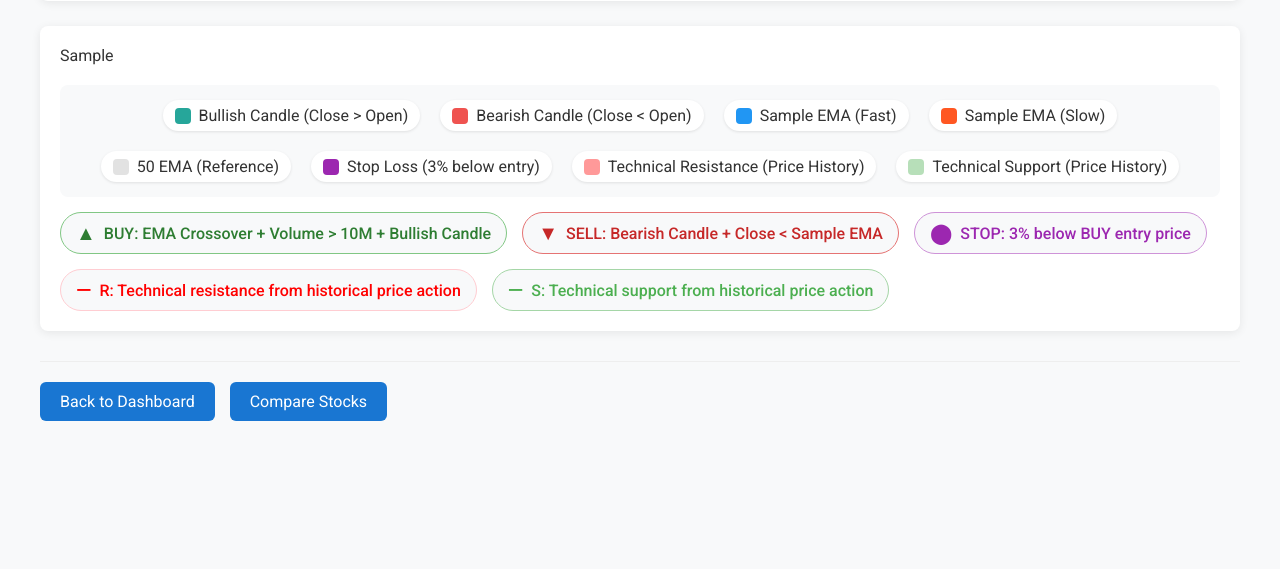
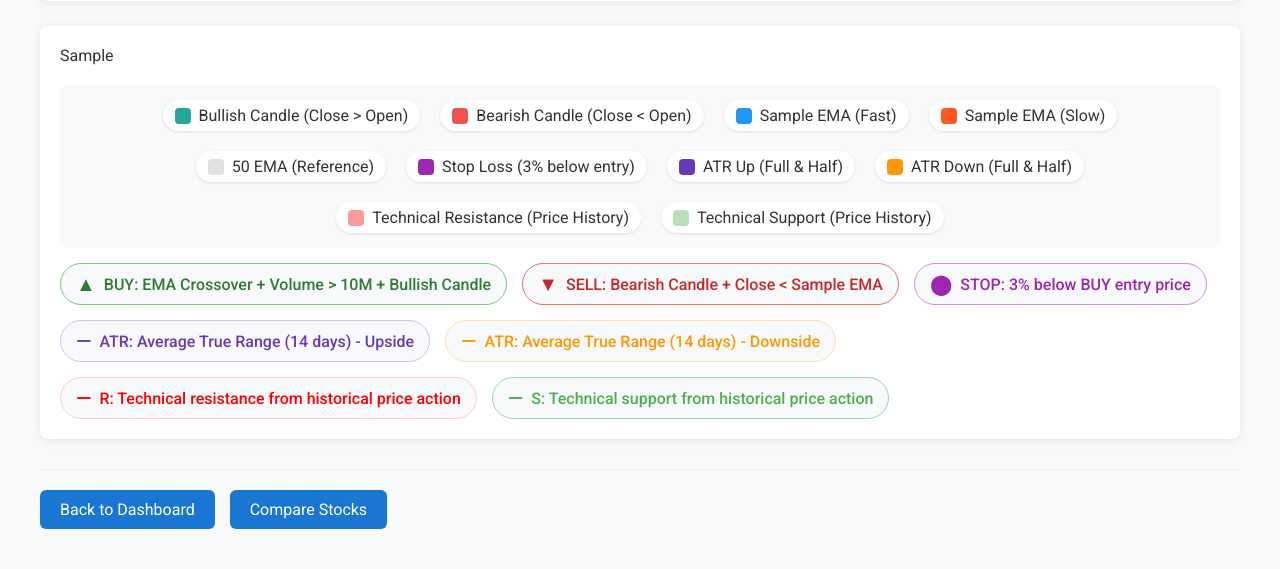
Before and after one commit to aniskhan25/StockSeer, a Flask app: template templates/plot_single.html in a window 1280 px wide. Shown: the part 245-814 px from the top of the page. Before the commit the page ends 666 px from the top, so only its background shows below. Run offline with Flask 2, Linux system fonts and the light colour scheme; the template is opened without the code that fills it: most values are stand-ins (such as "Sample title", 1, 10 or a date in 2020).

Commit message:
Major - Added ATR

```diff
--- a/app.py
+++ b/app.py
@@ -602,6 +602,154 @@ def plot_single():
             all_support_levels.extend(hardcoded_support)
             logging.debug("Using default support levels")
 
+        # Add ATR levels if available
+        if hasattr(system, 'atr_levels') and selected_ticker in system.atr_levels:
+            atr_data = system.atr_levels[selected_ticker]
+
+            # Add ATR full value upside line (purple solid)
+            fig.add_shape(
+                type="line",
+                x0=data.index[0],
+                x1=data.index[-1],
+                y0=atr_data['atr_full_up'],
+                y1=atr_data['atr_full_up'],
+                line=dict(
+                    color="#673AB7",  # Purple
+                    width=1.5,
+                ),
+                opacity=0.7,
+                row=1, col=1
+            )
+
+            # Add ATR half value upside line (purple dotted)
+            fig.add_shape(
+                type="line",
+                x0=data.index[0],
+                x1=data.index[-1],
+                y0=atr_data['atr_half_up'],
+                y1=atr_data['atr_half_up'],
+                line=dict(
+                    color="#673AB7",  # Purple
+                    width=1.5,
+                    dash="dot",
+                ),
+                opacity=0.7,
+                row=1, col=1
+            )
+
+            # Add ATR full value downside line (orange solid)
+            fig.add_shape(
+                type="line",
+                x0=data.index[0],
+                x1=data.index[-1],
+                y0=atr_data['atr_full_down'],
+                y1=atr_data['atr_full_down'],
+                line=dict(
+                    color="#FF9800",  # Orange
+                    width=1.5,
+                ),
+                opacity=0.7,
+                row=1, col=1
+            )
+
+            # Add ATR half value downside line (orange dotted)
+            fig.add_shape(
+                type="line",
+                x0=data.index[0],
+                x1=data.index[-1],
+                y0=atr_data['atr_half_down'],
+                y1=atr_data['atr_half_down'],
+                line=dict(
+                    color="#FF9800",  # Orange
+                    width=1.5,
+                    dash="dot",
+                ),
+                opacity=0.7,
+                row=1, col=1
+            )
+
+            # Add annotations for ATR levels
+            fig.add_annotation(
+                x=data.index[-1],
+                y=atr_data['atr_full_up'],
+                text=f"ATR Full: ${atr_data['atr_full_up']:.2f}",
+                showarrow=False,
+                xanchor="right",
+                yanchor="bottom",
+                font=dict(color="#673AB7", size=8),
+                bgcolor="rgba(103, 58, 183, 0.1)",
+                bordercolor="#673AB7",
+                borderwidth=1,
+                borderpad=2,
+                opacity=0.7,
+                row=1, col=1
+            )
+
+            fig.add_annotation(
+                x=data.index[-1],
+                y=atr_data['atr_half_up'],
+                text=f"ATR Half: ${atr_data['atr_half_up']:.2f}",
+                showarrow=False,
+                xanchor="right",
+                yanchor="bottom",
+                font=dict(color="#673AB7", size=8),
+                bgcolor="rgba(103, 58, 183, 0.1)",
+                bordercolor="#673AB7",
+                borderwidth=1,
+                borderpad=2,
+                opacity=0.7,
+                row=1, col=1
+            )
+
+            fig.add_annotation(
+                x=data.index[-1],
+                y=atr_data['atr_half_down'],
+                text=f"ATR Half: ${atr_data['atr_half_down']:.2f}",
+                showarrow=False,
+                xanchor="right",
+                yanchor="top",
+                font=dict(color="#FF9800", size=8),
+                bgcolor="rgba(255, 152, 0, 0.1)",
+                bordercolor="#FF9800",
+                borderwidth=1,
+                borderpad=2,
+                opacity=0.7,
+                row=1, col=1
+            )
+
+            fig.add_annotation(
+                x=data.index[-1],
+                y=atr_data['atr_full_down'],
+                text=f"ATR Full: ${atr_data['atr_full_down']:.2f}",
+                showarrow=False,
+                xanchor="right",
+                yanchor="top",
+                font=dict(color="#FF9800", size=8),
+                bgcolor="rgba(255, 152, 0, 0.1)",
+                bordercolor="#FF9800",
+                borderwidth=1,
+                borderpad=2,
+                opacity=0.7,
+                row=1, col=1
+            )
+
+            # Add ATR value indicator
+            fig.add_annotation(
+                x=data.index[0],
+                y=data['High'].max(),
+                text=f"14-Day ATR: ${atr_data['atr']:.2f}",
+                showarrow=False,
+                xanchor="left",
+                yanchor="top",
+                font=dict(color="#333333", size=10, weight="bold"),
+                bgcolor="rgba(255, 255, 255, 0.8)",
+                bordercolor="#333333",
+                borderwidth=1,
+                borderpad=3,
+                opacity=0.9,
+                row=1, col=1
+            )
+
         # Add horizontal lines for resistance levels
         displayed_count = 0
         for i, level in enumerate(all_resistance_levels):
--- a/templates/plot_single.html
+++ b/templates/plot_single.html
@@ -258,6 +258,14 @@
                     <span>Stop Loss (3% below entry)</span>
                 </div>
                 <div class="legend-item">
+                    <div class="legend-color" style="background-color: #673AB7;"></div>
+                    <span>ATR Up (Full & Half)</span>
+                </div>
+                <div class="legend-item">
+                    <div class="legend-color" style="background-color: #FF9800;"></div>
+                    <span>ATR Down (Full & Half)</span>
+                </div>
+                <div class="legend-item">
                     <div class="legend-color" style="background-color: #FF0000; opacity: 0.4;"></div>
                     <span>Technical Resistance (Price History)</span>
                 </div>
@@ -280,6 +288,14 @@
                     <span class="signal-icon">⬤</span>
                     STOP: 3% below BUY entry price
                 </div>
+                <div class="signal-badge" style="color: #673AB7; border: 1px solid #D1C4E9;">
+                    <span class="signal-icon">—</span>
+                    ATR: Average True Range (14 days) - Upside
+                </div>
+                <div class="signal-badge" style="color: #FF9800; border: 1px solid #FFE0B2;">
+                    <span class="signal-icon">—</span>
+                    ATR: Average True Range (14 days) - Downside
+                </div>
                 <div class="signal-badge" style="color: #FF0000; border: 1px solid #FFCDD2;">
                     <span class="signal-icon">—</span>
                     R: Technical resistance from historical price action
```
Also changed, not shown: stock_signal_system.py (+95 -14 lines).
